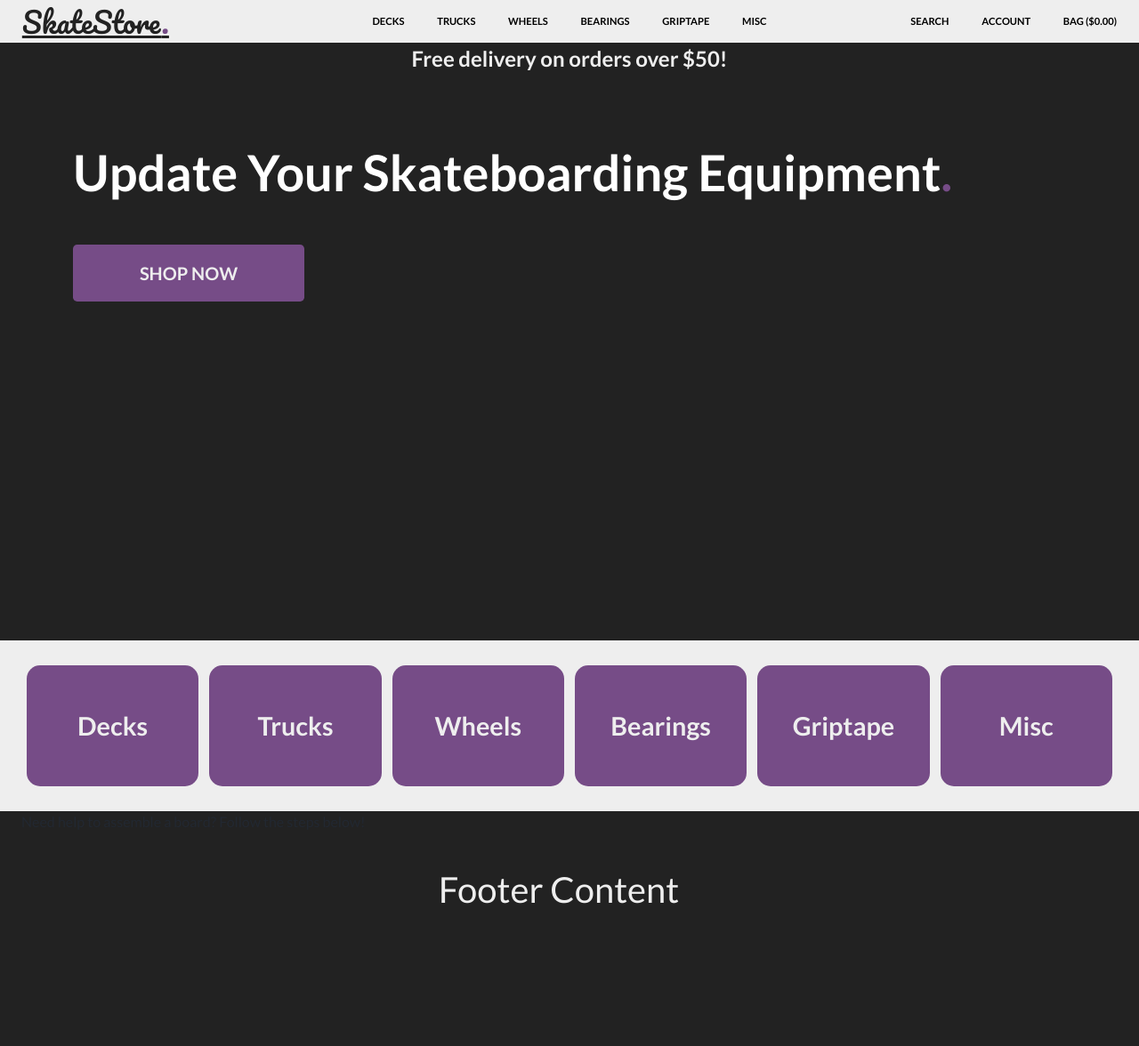
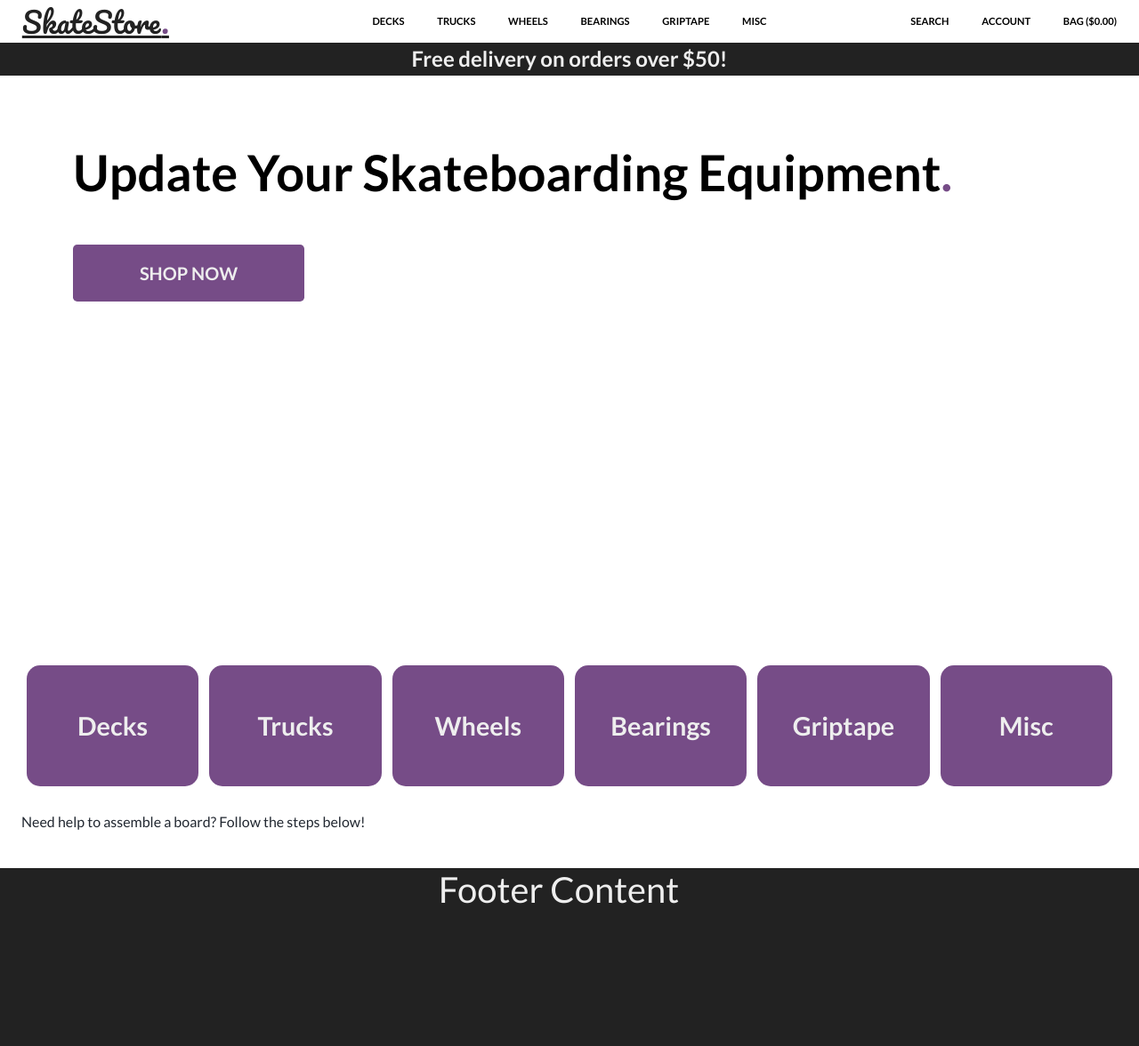
Before and after one commit to Kagebounshin/skateshop, a Django app: page / in a window 1280 px wide. Shown: the whole page at 89% size. Run offline with Django 3.2, Linux system fonts and the light colour scheme; some libraries are stand-ins or nearby versions.

Commit message:
updated the background color to navbar, dropdowns and body

```diff
--- a/home/templates/home/index.html
+++ b/home/templates/home/index.html
@@ -33,7 +33,7 @@
     <div class="container hero-container">
         <div class="row">
             <div class="col-12 my-auto mx-auto">
-                <h1 class="display-4 logo-font text-white">
+                <h1 class="display-4 logo-font text-black">
                     Update Your Skateboarding Equipment<span class="dot">.</span>
                 </h1>
                 <div class="my-5">
--- a/static/css/base.css
+++ b/static/css/base.css
@@ -7,7 +7,7 @@ html {
 }
 
 body {
-    background-color: #222;
+    background-color: #fff;
     min-height: 100vh;
     padding: 0;
     margin: 0;
@@ -33,7 +33,7 @@ footer {
 /* ---------------------- BACKGROUND COLORS ---------------------- */
 
 .bg-shopnow {
-    background-color: #EEEEEE;
+    background-color: #fff;
 }
 
 /* ---------------------- NAVBAR ---------------------- */
@@ -57,7 +57,7 @@ a.nav-link {
 }
 
 .bg-light {
-    background-color: #EEEEEE!important;
+    background-color: #fff!important;
 }
 
 .mobile-top-header li {
@@ -82,7 +82,7 @@ a.nav-link {
     border: 0!important;
 }
 .dropdown-search {
-    background-color: #eeeeee!important;
+    background-color: #fff!important;
     background-clip: padding-box;
     border: 1px solid rgba(0,0,0,.15);
     border-radius: 0.25rem;
@@ -91,7 +91,7 @@ a.nav-link {
 }
 
 .dropdown-menu {
-    background-color: #eeeeee!important;
+    background-color: #fff!important;
 }
 
 .navbar-brand h2 {
@@ -449,6 +449,8 @@ a#shopnow {
 .custom-select {
     padding: .5rem;
 }
+
+
 /* ---------------------- PRODUCT_DETAIL.HTML ---------------------- */
 
 .product-details-container h1 {
```
